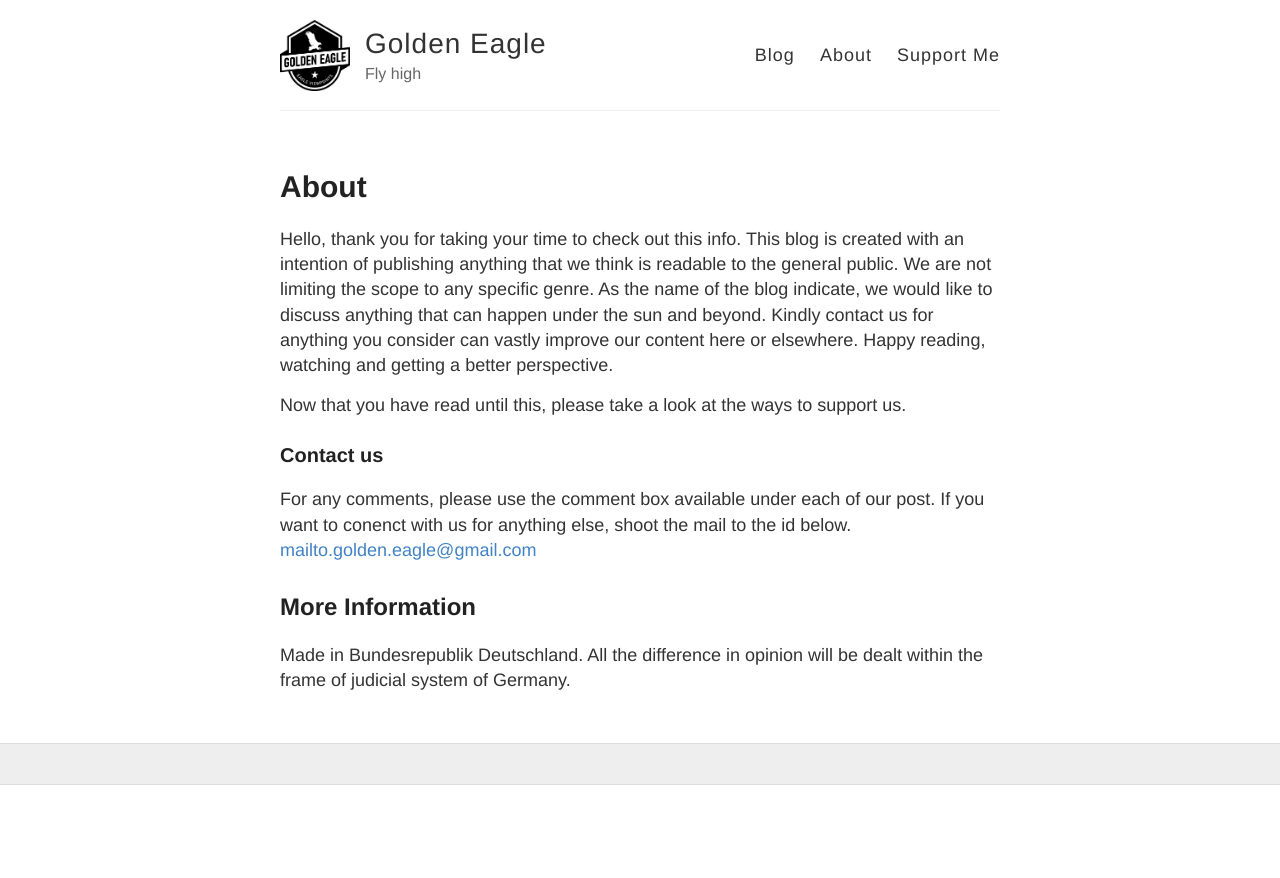
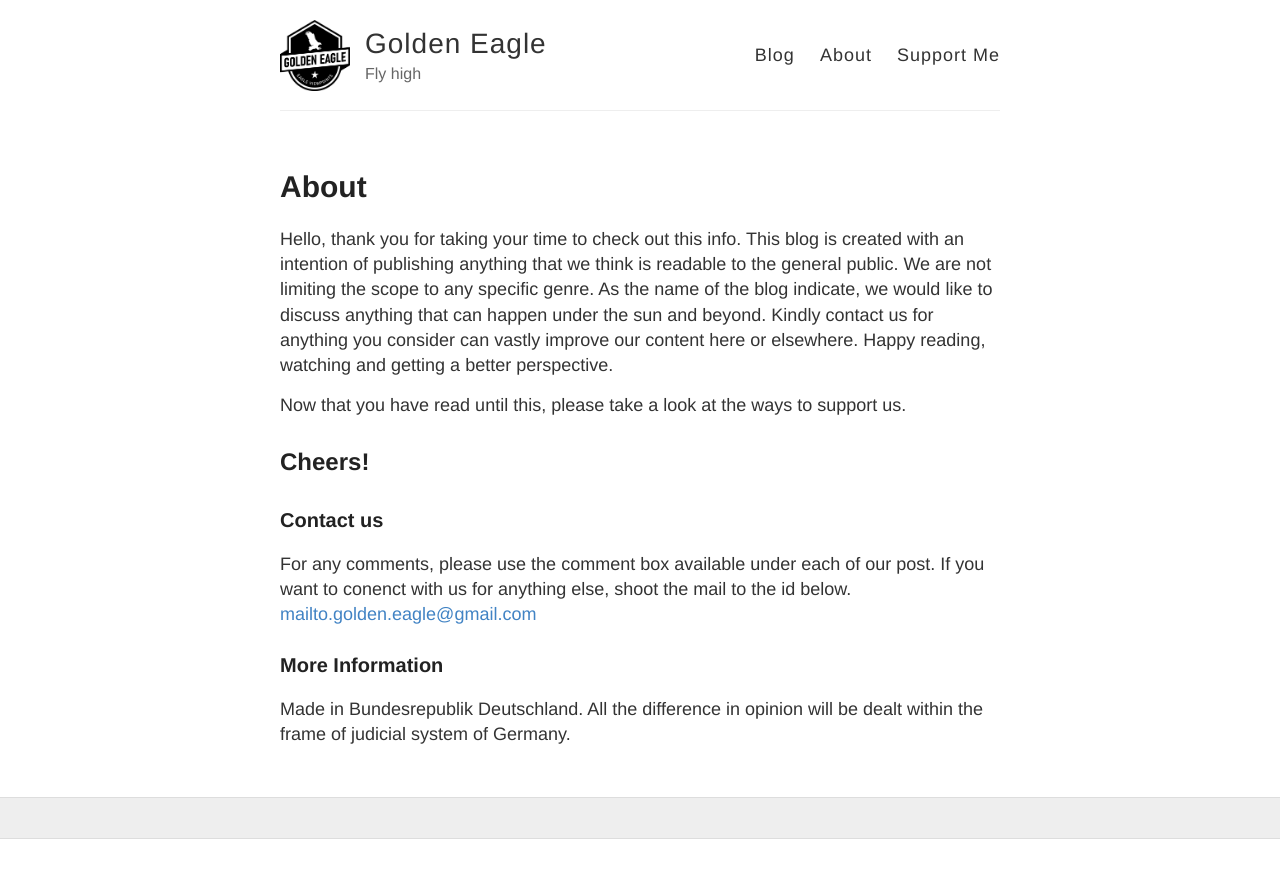
Before and after one commit to golden-eagle-blog/golden-eagle-blog.github.io, a Jekyll site: the page built from about.md, in a window 1280 px wide. Shown: the top 878 px of the page. Built offline with Jekyll 4.4.1, drawn with Linux system fonts in a browser that asks for light colours.

Commit message:
Update about.md

```diff
--- a/about.md
+++ b/about.md
@@ -10,11 +10,11 @@ Kindly contact us for anything you consider can vastly improve our content here
 Happy reading, watching and getting a better perspective.
 
 Now that you have read until this, please take a look at the ways to support us.
-
+## Cheers!
 ### Contact us
 For any comments, please use the comment box available under each of our post.
 If you want to conenct with us for anything else, shoot the mail to the id below.
 [mailto.golden.eagle@gmail.com](mailto:mailto.golden.eagle@gmail.com)
 
-## More Information
+### More Information
 Made in Bundesrepublik Deutschland. All the difference in opinion will be dealt within the frame of judicial system of Germany.
```
